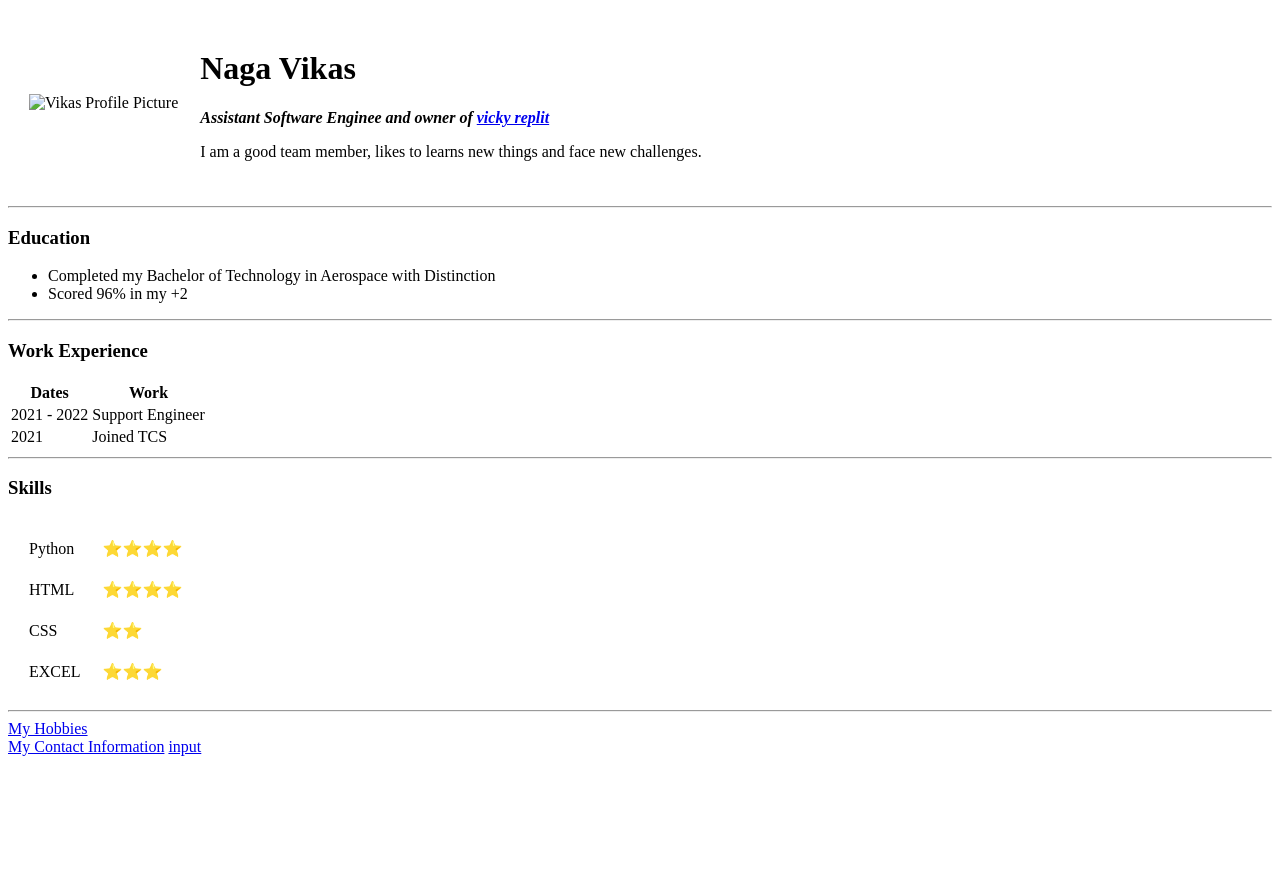
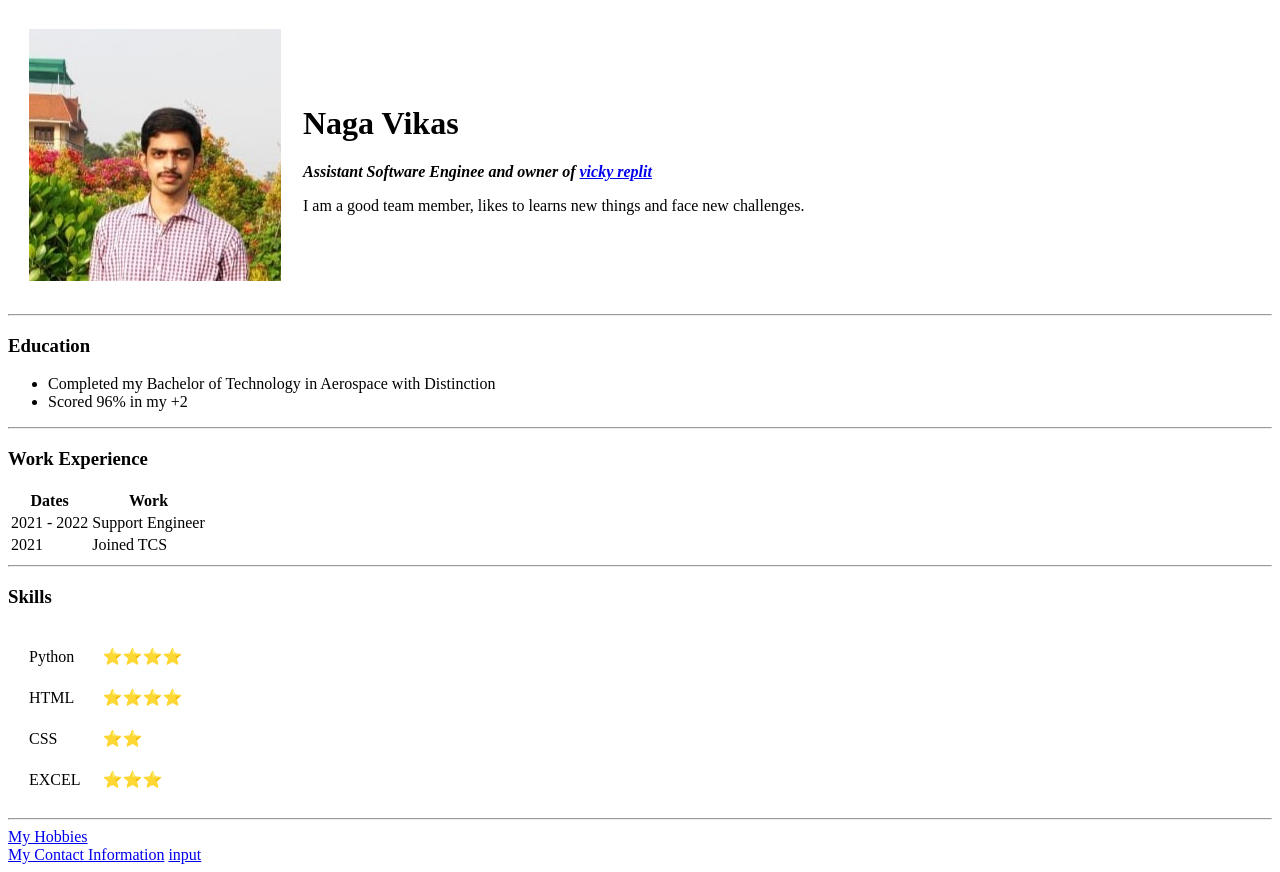
Before and after one commit to NagaVikas04/CV, a plain HTML site: page index.html in a window 1280 px wide. Before the commit the page ends 800 px from the top, so only its background shows below. Drawn offline with Linux system fonts and the light colour scheme.

Commit message:
changed location of image

```diff
--- a/index.html
+++ b/index.html
@@ -9,7 +9,7 @@
 <body>
   <table cellspacing="20">
     <tr>
-      <td><img src="images/nagavikas.png" alt="Vikas Profile Picture"></td>
+      <td><img src="nagavikas.png" alt="Vikas Profile Picture"></td>
       <td>
         <h1>Naga Vikas</h1>
         <p><em><strong>Assistant Software Enginee and owner of  <a href="https://replit.com/@vikas009">vicky replit</a></strong></em></p>
```
